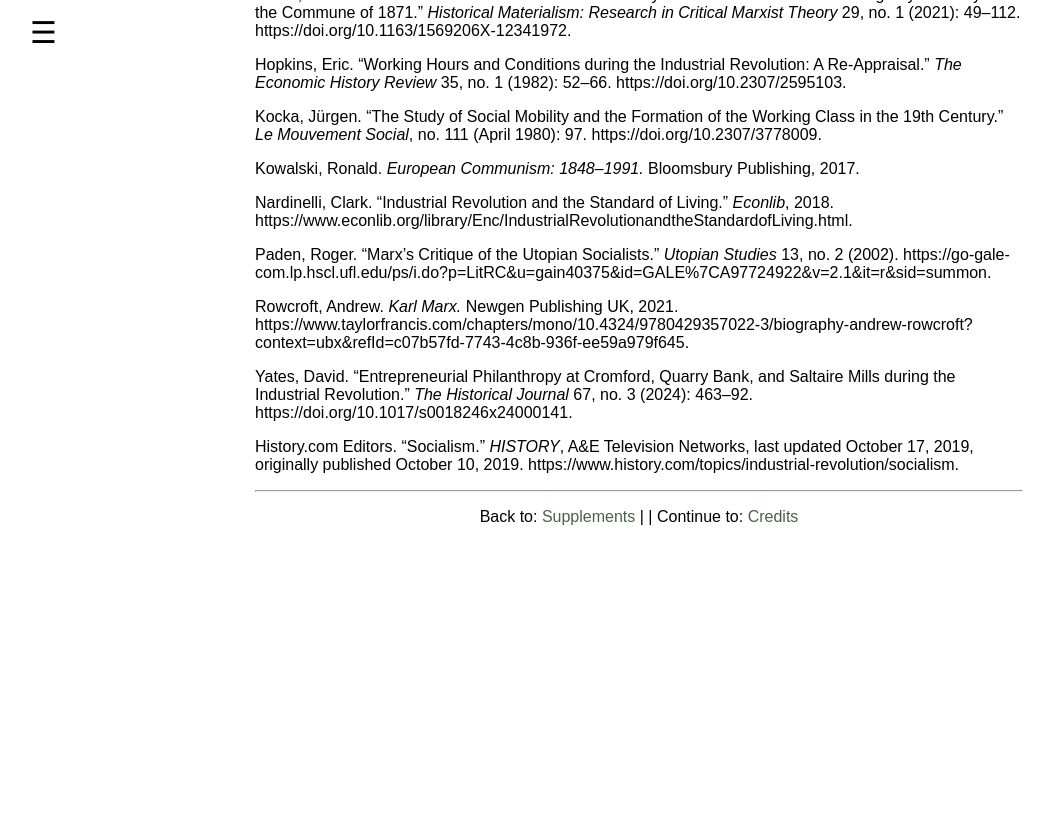
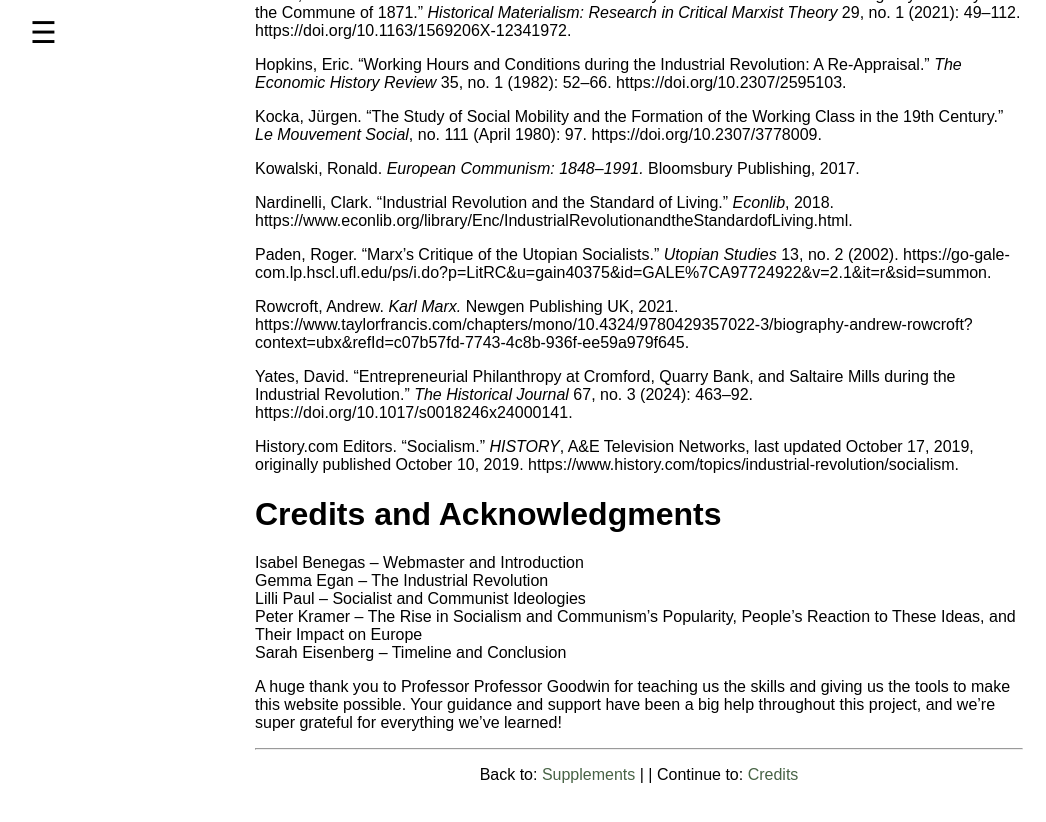
Before and after one commit to isabelbenegas/Isabel-Benegas-EUH3205, a Jekyll site: the page built from 005_bibliography.md, in a window 1280 px wide and 900 px high, scrolled down 933 px. Shown: the top 822 px of the window, without its empty margins (1-1047 px from the left). Built offline with Jekyll 4.4.1, drawn with Linux system fonts in a browser that asks for light colours; before the commit the page ends 1575 px from its top, so only the background shows below that.

Commit message:
Update 005_bibliography.md

```diff
--- a/005_bibliography.md
+++ b/005_bibliography.md
@@ -49,3 +49,13 @@
 Yates, David. “Entrepreneurial Philanthropy at Cromford, Quarry Bank, and Saltaire Mills during the Industrial Revolution.” *The Historical Journal* 67, no. 3 (2024): 463–92. https://doi.org/10.1017/s0018246x24000141.
 
 History.com Editors. “Socialism.” *HISTORY*, A&E Television Networks, last updated October 17, 2019, originally published October 10, 2019. https://www.history.com/topics/industrial-revolution/socialism.
+
+# Credits and Acknowledgments
+
+Isabel Benegas – Webmaster and Introduction
+Gemma Egan – The Industrial Revolution
+Lilli Paul – Socialist and Communist Ideologies
+Peter Kramer – The Rise in Socialism and Communism’s Popularity, People's Reaction to These Ideas, and Their Impact on Europe
+Sarah Eisenberg – Timeline and Conclusion
+
+A huge thank you to Professor Professor Goodwin for teaching us the skills and giving us the tools to make this website possible. Your guidance and support have been a big help throughout this project, and we’re super grateful for everything we’ve learned!
```
